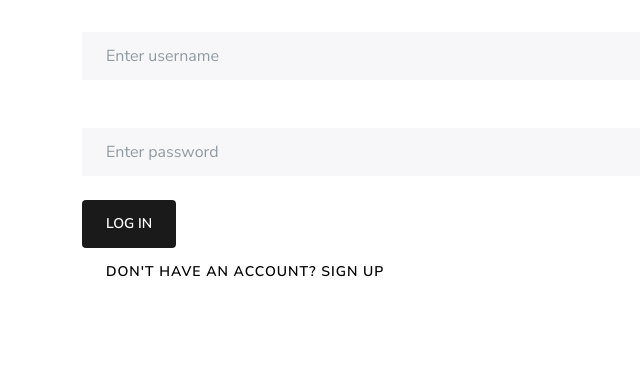
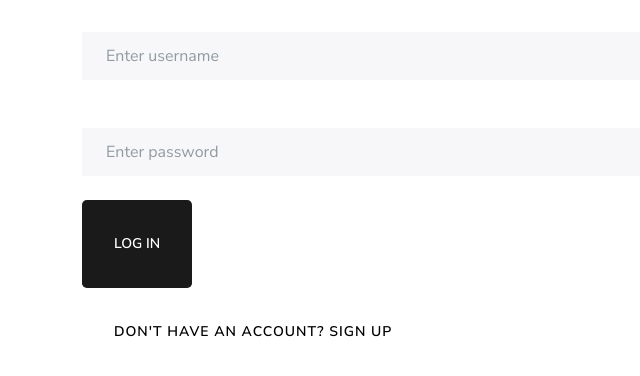
Before and after one commit to tylerboutwell/MotivateCRM, a Django app: page / in a window 1280 px wide. Shown: the part 178-554 px from the top of the page, without its empty margins (0-640 px from the left). Run offline with Django 5.2, Linux system fonts and the light colour scheme.

Commit message:
make buttons on log in page bigger

```diff
--- a/crm_app/templates/crm/home.html
+++ b/crm_app/templates/crm/home.html
@@ -33,10 +33,10 @@
         <input type="password" class="form-control" name = "password" placeholder="Enter password" required>
         </div>
         <br/>
-        <button type="submit" class="btn btn-primary">Log in</button>
+        <button type="submit" class="btn btn-primary btn-lg btn-block">Log in</button>
 
     </form>
-    <a href="{%url 'crm_app:register'%}" class="btn btn-secondary">Don't have an account? Sign up</a>
+    <a href="{%url 'crm_app:register'%}" class="btn btn-secondary btn-lg btn-block">Don't have an account? Sign up</a>
 
 {% endif %}
 
```
